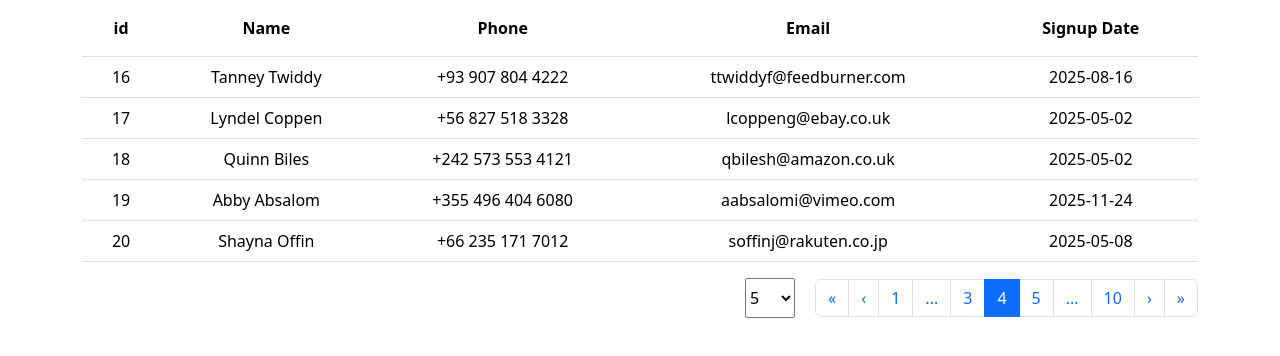
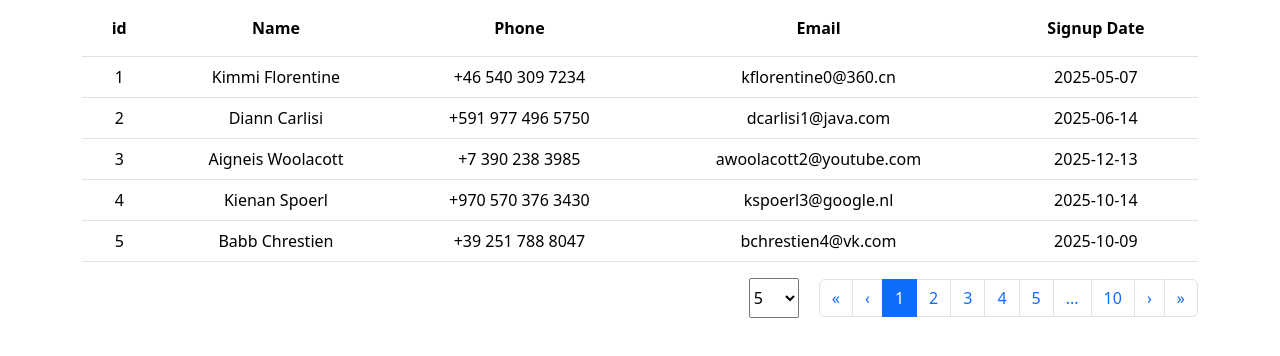
Before and after one commit to kakbi/react-pagination, a React (Vite) app: page / in a window 1280 px wide. Shown: the top 356 px of the page. Built offline with nearby package versions, Linux system fonts and the light colour scheme.

Commit message:
fix: initialize page state with 1

```diff
--- a/src/App.jsx
+++ b/src/App.jsx
@@ -7,7 +7,7 @@ import { getUsers, getLength } from './api/users';
 import { useEffect, useState } from 'react';
 
 function App() {
-    const [page, setPage] = useState(4);
+    const [page, setPage] = useState(1);
     const [limit, setLimit] = useState(5);
 
     let totalPage = Math.ceil(getLength() / limit);
```
